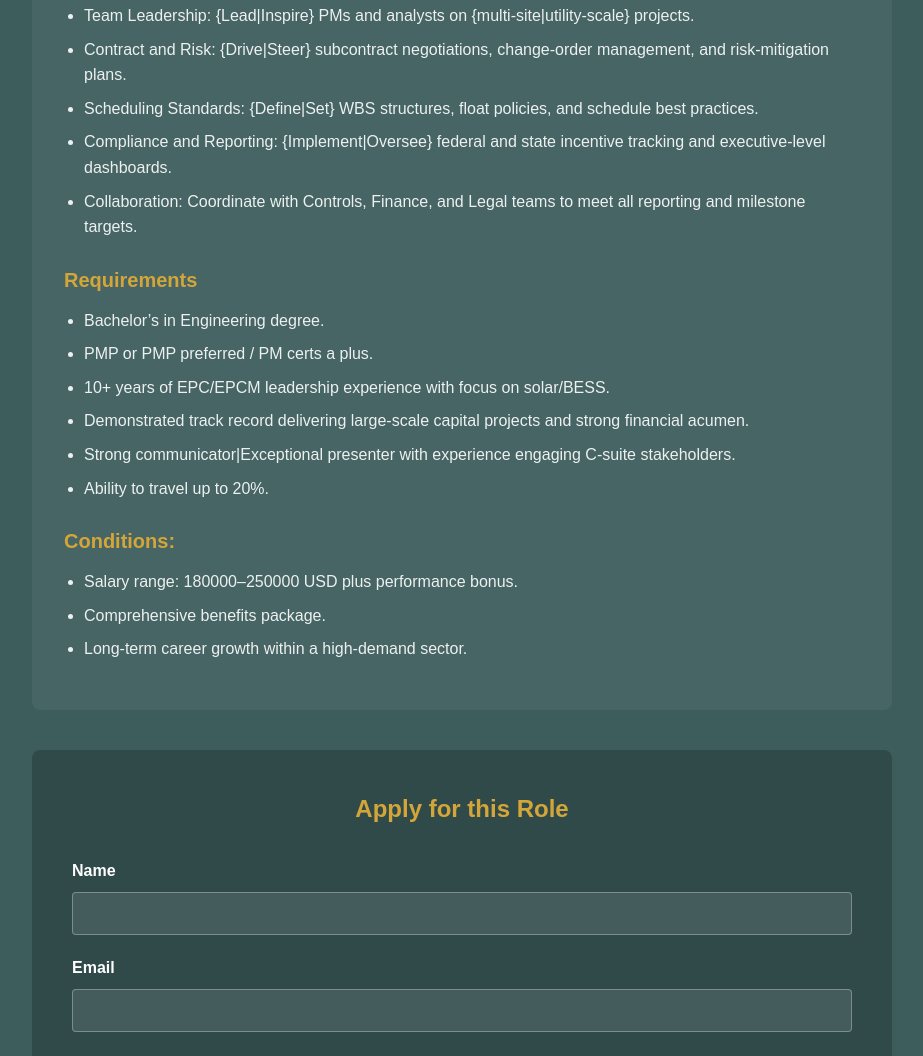
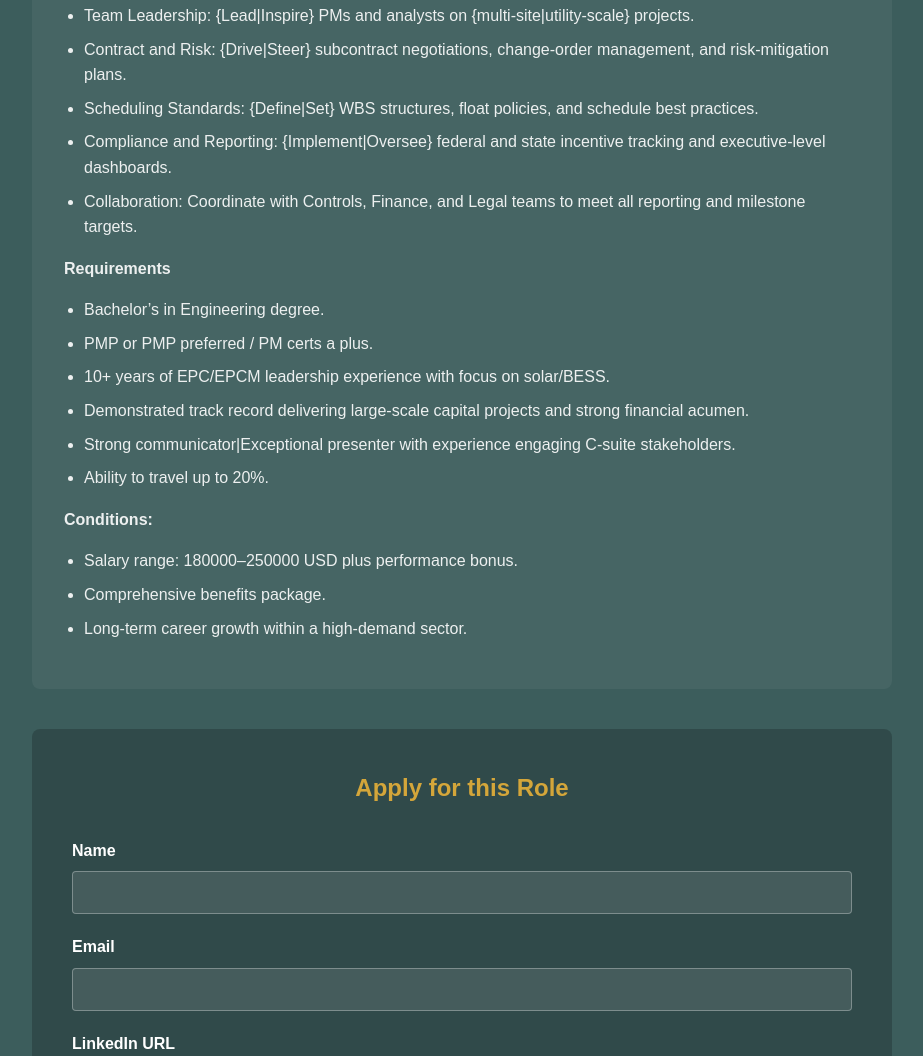
Before and after one commit to ironbark-pro/ironbark-jd, an Eleventy site: page jobs/mechanical-engineering-manager.md in a window 1280 px wide. Shown: the part 779-1835 px from the top of the page, without its empty margins (178-1101 px from the left). Built offline with nearby package versions, Linux system fonts and the light colour scheme; Eleventy itself is replaced by a stand-in of ours; files that its build step writes are made by us from their sources.

Commit message:
Update Job Listings “mechanical-engineering-manager”

```diff
--- a/jobs/mechanical-engineering-manager.md
+++ b/jobs/mechanical-engineering-manager.md
@@ -17,7 +17,7 @@ date: 2025-12-01
 * Compliance and Reporting: {Implement|Oversee} federal and state incentive tracking and executive-level dashboards.
 * Collaboration: Coordinate with Controls, Finance, and Legal teams to meet all reporting and milestone targets.
 
-## **Requirements**
+**Requirements**
 
 * Bachelor’s in Engineering degree.
 * PMP or PMP preferred / PM certs a plus.
@@ -26,7 +26,7 @@ date: 2025-12-01
 * Strong communicator|Exceptional presenter with experience engaging C-suite stakeholders.
 * Ability to travel up to 20%.
 
-## **Conditions:**
+**Conditions:**
 
 * Salary range: 180000–250000 USD plus performance bonus.
 * Comprehensive benefits package.
```
